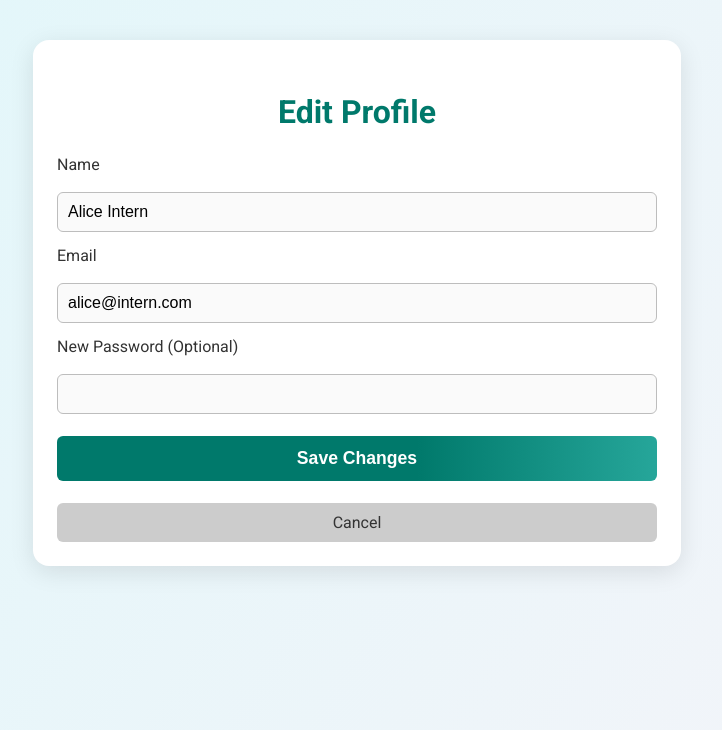
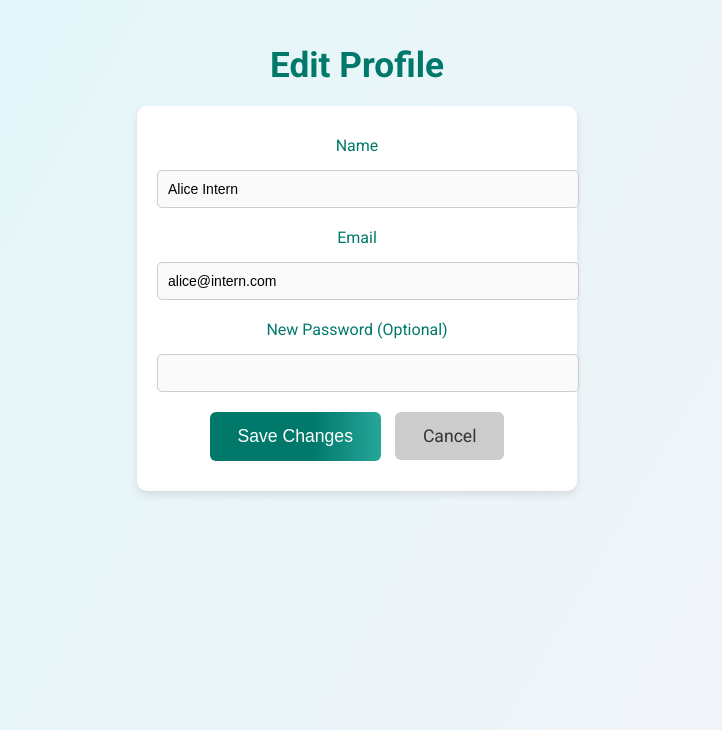
Before and after one commit to BChaitanyaReddy895/SkillSync, a Flask app: page /edit_profile in a window 1280 px wide. Shown: the part 70-800 px from the top of the page, without its empty margins (283-1005 px from the left). Run offline with Flask 2, Linux system fonts and the light colour scheme; a user stored in the database is signed in; data comes from the database, SQL or seed files in the repository; parts of the project's set-up code (start-up, migrations or seed data) failed here and were passed over.

Commit message:
Update templates/edit_profile.html

```diff
--- a/templates/edit_profile.html
+++ b/templates/edit_profile.html
@@ -3,7 +3,7 @@
 <head>
     <meta charset="UTF-8">
     <meta name="viewport" content="width=device-width, initial-scale=1.0">
-    <title>Edit Profile</title>
+    <title>Edit Profile - SkillSync</title>
     <link href="https://fonts.googleapis.com/css?family=Roboto:400,700&display=swap" rel="stylesheet">
     <style>
         body {
@@ -53,77 +53,73 @@
         }
 
         .container {
-            max-width: 600px;
-            margin: 40px auto;
-            background: #fff;
-            padding: 32px 24px 24px 24px;
-            border-radius: 16px;
-            box-shadow: 0 6px 24px rgba(0,0,0,0.10);
+            padding: 20px;
+            max-width: 900px;
+            margin: 0 auto;
         }
 
         h1 {
+            color: #00796b;
             text-align: center;
-            color: #00796b;
-            margin-bottom: 24px;
-            font-size: 2rem;
+            margin-bottom: 20px;
+            font-size: 2.2rem;
         }
 
-        form {
-            display: flex;
-            flex-direction: column;
-            gap: 14px;
+        .form-container {
+            max-width: 400px;
+            margin: 20px auto;
+            padding: 20px;
+            background-color: white;
+            border-radius: 10px;
+            box-shadow: 0 4px 8px rgba(0,0,0,0.1);
+            text-align: center;
         }
 
-        label {
-            font-weight: 500;
-            color: #333;
-            margin-bottom: 4px;
-        }
-
-        input {
+        .input-field {
+            width: 100%;
             padding: 10px;
-            font-size: 1rem;
-            border: 1px solid #bdbdbd;
-            border-radius: 6px;
-            width: 100%;
-            box-sizing: border-box;
+            margin: 10px 0;
+            border: 1px solid #ccc;
+            border-radius: 5px;
+            font-size: 14px;
             background: #fafafa;
             transition: border-color 0.2s;
         }
 
-        input:focus {
+        .input-field:focus {
             border-color: #00796b;
             outline: none;
         }
 
-        button[type="submit"] {
-            padding: 12px;
+        .button {
+            display: inline-block;
+            padding: 14px 28px;
             background: linear-gradient(90deg, #00796b 60%, #26a69a 100%);
-            color: #fff;
-            border: none;
+            color: white;
+            text-decoration: none;
             border-radius: 6px;
             font-size: 1.1rem;
-            font-weight: bold;
+            font-weight: 500;
+            border: none;
+            transition: background 0.2s;
             cursor: pointer;
-            margin-top: 8px;
-            transition: background 0.2s;
+            margin: 10px 5px;
         }
 
-        button[type="submit"]:hover {
+        .button:hover {
             background: linear-gradient(90deg, #005a4f 60%, #00796b 100%);
         }
 
         .cancel-link {
             display: inline-block;
-            padding: 10px 22px;
+            padding: 14px 28px;
             background: #ccc;
             color: #333;
             text-decoration: none;
             border-radius: 6px;
-            font-size: 1rem;
+            font-size: 1.1rem;
             font-weight: 500;
-            margin-top: 8px;
-            text-align: center;
+            margin: 10px 5px;
             transition: background 0.2s;
         }
 
@@ -144,7 +140,7 @@
             margin-bottom: 6px;
         }
 
-        .flash-messages .error {
+        .flash-messages .error, .flash-messages .danger {
             color: #c62828;
             background: #ffebee;
             border-left: 4px solid #c62828;
@@ -153,10 +149,32 @@
             margin-bottom: 6px;
         }
 
+        label {
+            display: block;
+            margin: 10px 0 5px;
+            color: #00796b;
+            font-weight: 500;
+        }
+
         @media (max-width: 700px) {
             .container {
                 max-width: 98vw;
-                padding: 16px 2vw;
+                padding: 8px 2vw;
+            }
+
+            .form-container {
+                max-width: 90%;
+                padding: 15px;
+            }
+
+            .input-field {
+                font-size: 12px;
+                padding: 8px;
+            }
+
+            .button, .cancel-link {
+                font-size: 1rem;
+                padding: 12px 20px;
             }
         }
     </style>
@@ -165,7 +183,7 @@
     <header>
         <img src="{{ url_for('static', filename='logo.png') }}" alt="SkillSync Logo">
         <nav>
-            <span>Welcome, {{ session.user_name }}</span>
+            <span>Welcome, {{ session.get('user_name', 'User') }}</span>
             <a href="{{ url_for('logout') }}">Logout</a>
         </nav>
     </header>
@@ -180,19 +198,18 @@
                 </div>
             {% endif %}
         {% endwith %}
-        <form action="{{ url_for('edit_profile') }}" method="POST" autocomplete="off">
-            <label for="name">Name</label>
-            <input type="text" id="name" name="name" value="{{ user.name if user else '' }}" required>
-
-            <label for="email">Email</label>
-            <input type="email" id="email" name="email" value="{{ user.email if user else '' }}" required>
-
-            <label for="password">New Password (Optional)</label>
-            <input type="password" id="password" name="password">
-
-            <button type="submit">Save Changes</button>
-            <a href="{{ url_for('intern_dashboard') }}" class="cancel-link">Cancel</a>
-        </form>
+        <div class="form-container">
+            <form action="{{ url_for('edit_profile') }}" method="POST" autocomplete="off">
+                <label for="name">Name</label>
+                <input type="text" id="name" name="name" class="input-field" value="{{ user.name | default('') }}" required>
+                <label for="email">Email</label>
+                <input type="email" id="email" name="email" class="input-field" value="{{ user.email | default('') }}" required>
+                <label for="password">New Password (Optional)</label>
+                <input type="password" id="password" name="password" class="input-field">
+                <button type="submit" class="button">Save Changes</button>
+                <a href="{{ url_for(session.get('role') == 'recruiter' and 'recruiter_dashboard' or 'intern_dashboard') }}" class="cancel-link">Cancel</a>
+            </form>
+        </div>
     </div>
 </body>
 </html>
```
